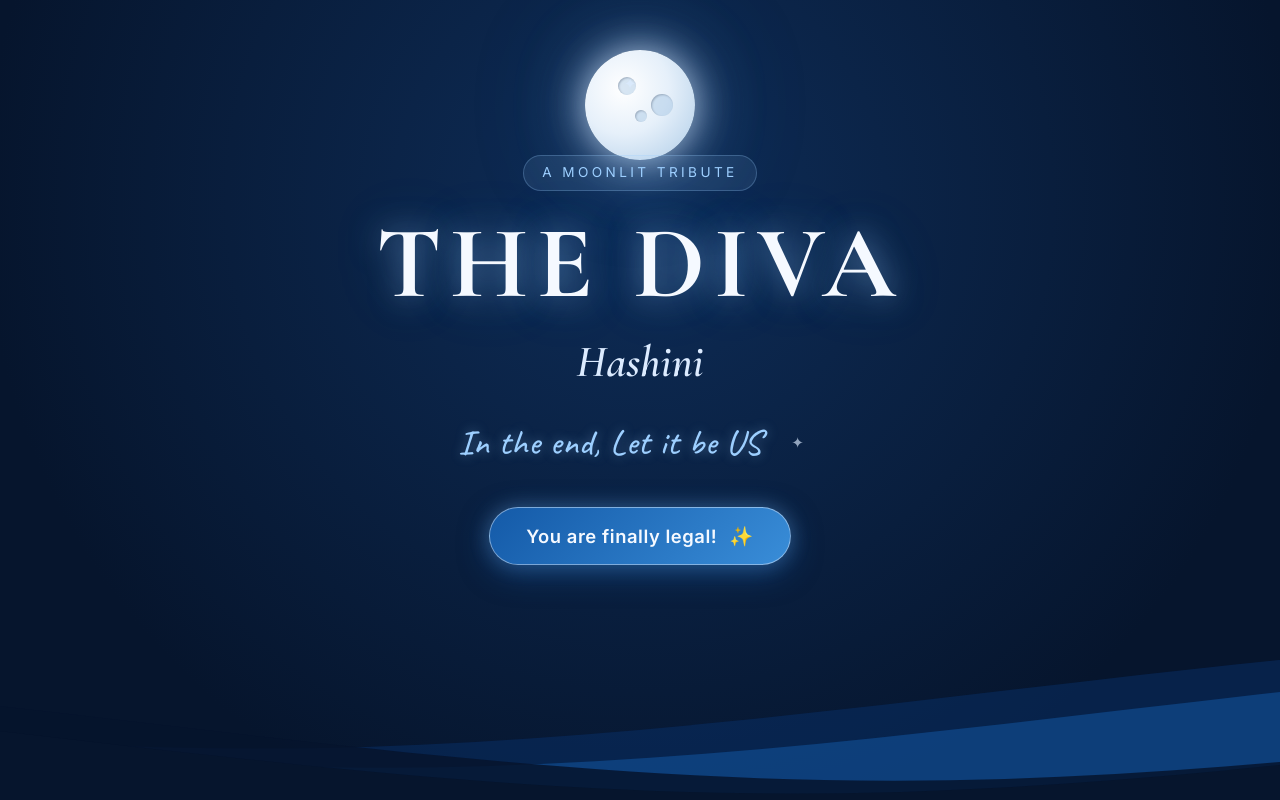
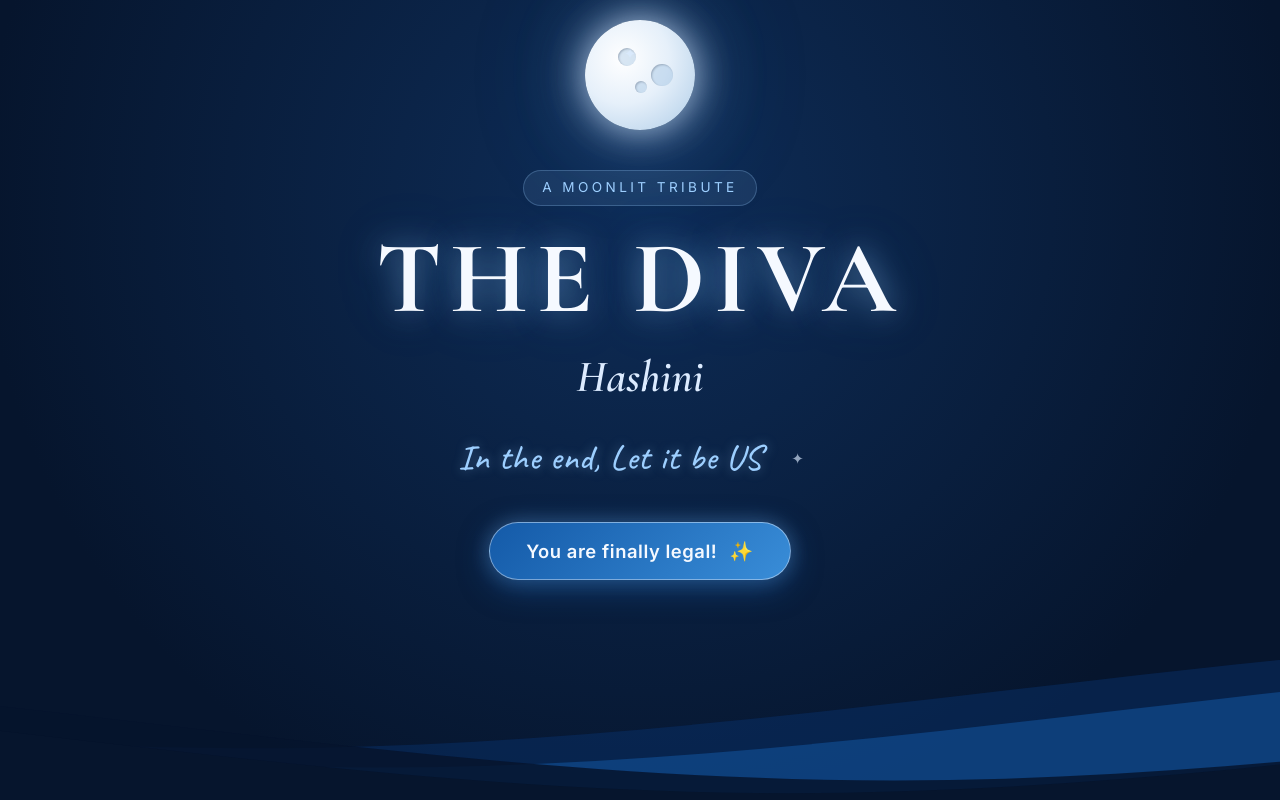
Before and after one commit to mithradharshini/hashini-site, a plain HTML site: page index.html in a window 1280 px wide. Drawn offline with nearby package versions, Linux system fonts and the light colour scheme.

Commit message:
Adjust moon and hero badge spacing on landing page

```diff
--- a/style.css
+++ b/style.css
@@ -376,7 +376,7 @@ body:not(.is-locked) .floating-nav-wrapper {
 /* The Moon */
 .moon-container {
   position: absolute;
-  top: 8%;
+  top: 20px;
   left: 50%;
   transform: translateX(-50%);
   z-index: 2;
@@ -430,7 +430,7 @@ body:not(.is-locked) .floating-nav-wrapper {
 .hero-content {
   position: relative;
   z-index: 6;
-  margin-top: 100px;
+  margin-top: 130px;
   max-width: 800px;
 }
 
```
